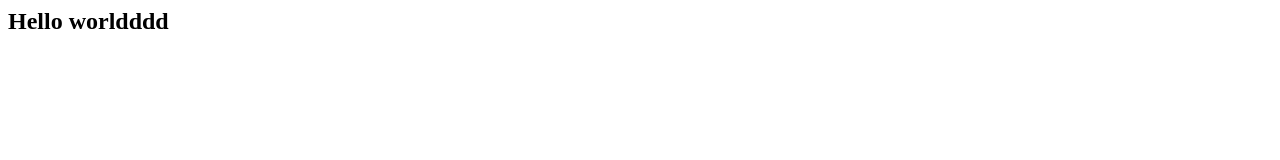
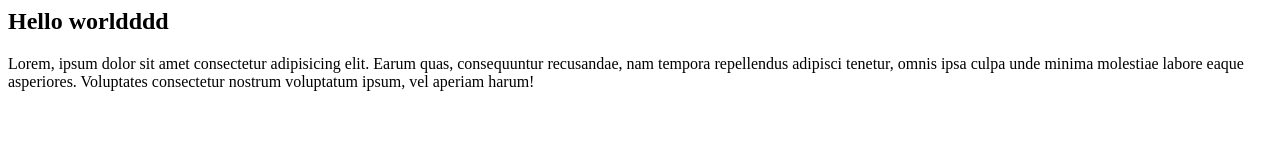
Before and after one commit to rachit-16/github-practice, a plain HTML site: page 1.html in a window 1280 px wide. Drawn offline with Linux system fonts and the light colour scheme.

Commit message:
lorem ipsum

```diff
--- a/1.html
+++ b/1.html
@@ -2,5 +2,11 @@
   <head> </head>
   <body>
     <h2>Hello worldddd</h2>
+    <p>
+      Lorem, ipsum dolor sit amet consectetur adipisicing elit. Earum quas,
+      consequuntur recusandae, nam tempora repellendus adipisci tenetur, omnis
+      ipsa culpa unde minima molestiae labore eaque asperiores. Voluptates
+      consectetur nostrum voluptatum ipsum, vel aperiam harum!
+    </p>
   </body>
 </html>
```
